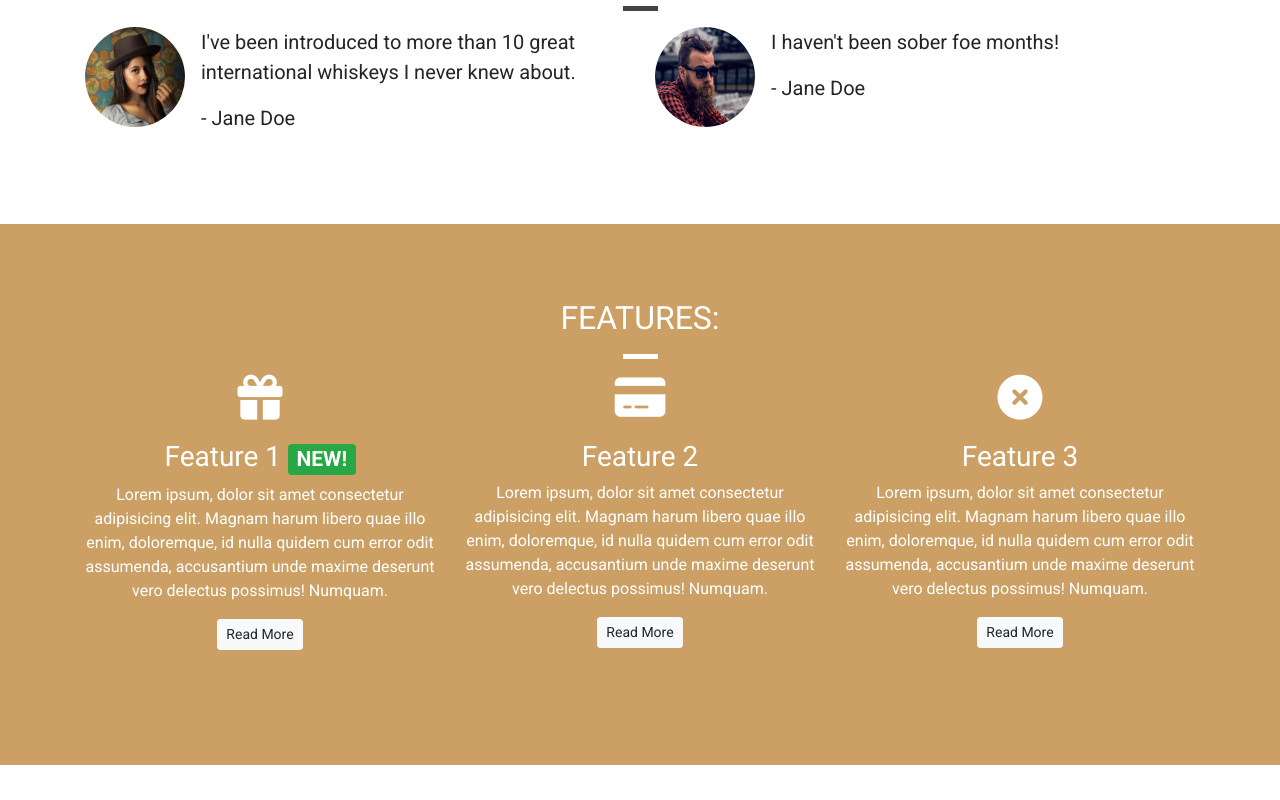
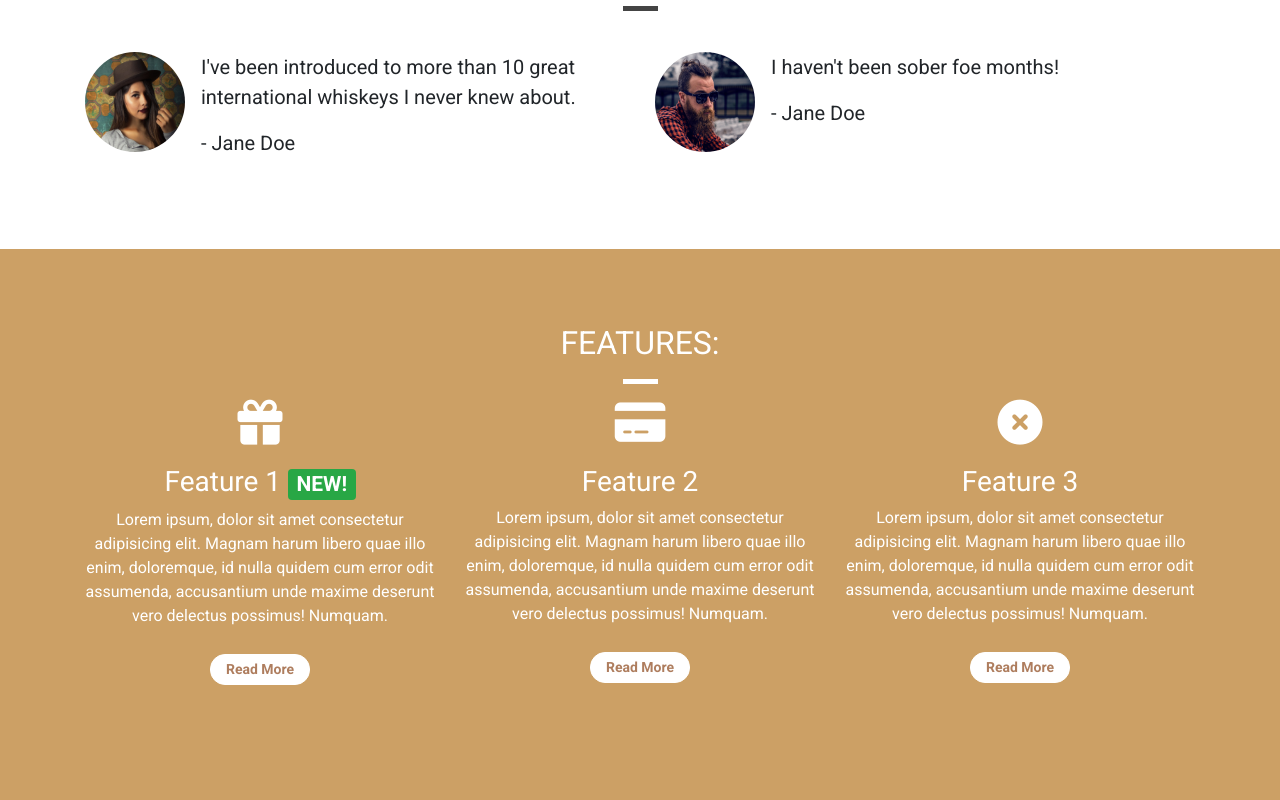
Before and after one commit to Anka-S/whiskey-drop, a plain HTML site: page index.html in a window 1280 px wide. Shown: the part 923-1723 px from the top of the page. Before the commit the page ends 1688 px from the top, so only its background shows below. Drawn offline with nearby package versions, Linux system fonts and the light colour scheme.

Commit message:
Style 'read more' butons; add space between 'callout' and 'quotes' section

```diff
--- a/css/style.css
+++ b/css/style.css
@@ -55,6 +55,10 @@ font-family:'Roboto' , sans-serif;
 }
 .page-header h2 {
     margin-top: 0;
+}
+
+.quotes .page-header {
+    margin-bottom: 25px;
 }
 
 /*Block divider*/
@@ -157,3 +161,12 @@ font-family:'Roboto' , sans-serif;
     font-size: 45px;
     line-height: 45px;
  }
+ .feature .btn {
+    background-color: white;
+    border-color: white;
+    border-radius: 15px;
+    min-width: 100px;
+    font-weight: bold;
+    margin-top: 10px;
+    color: #873f12ad;
+ }
```
